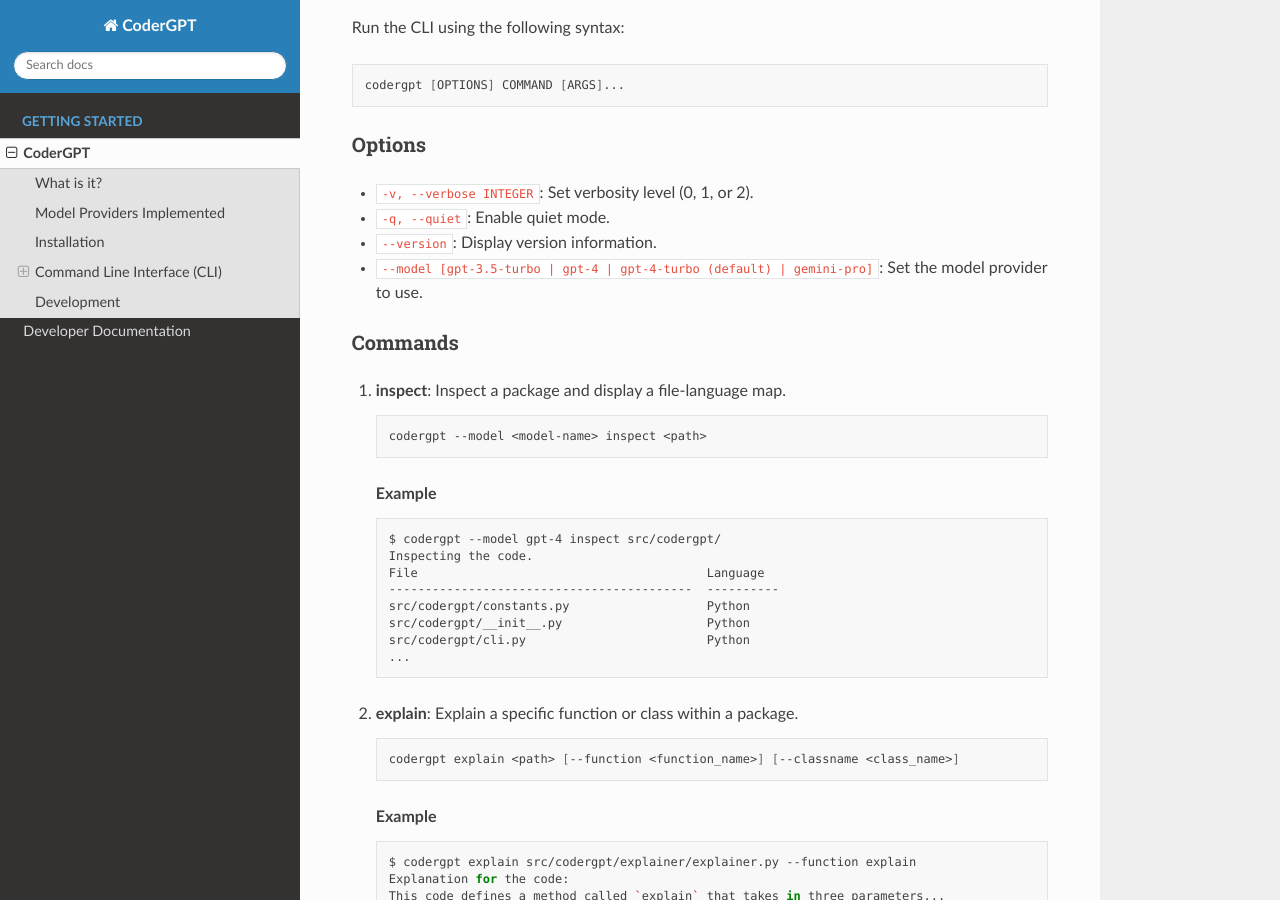
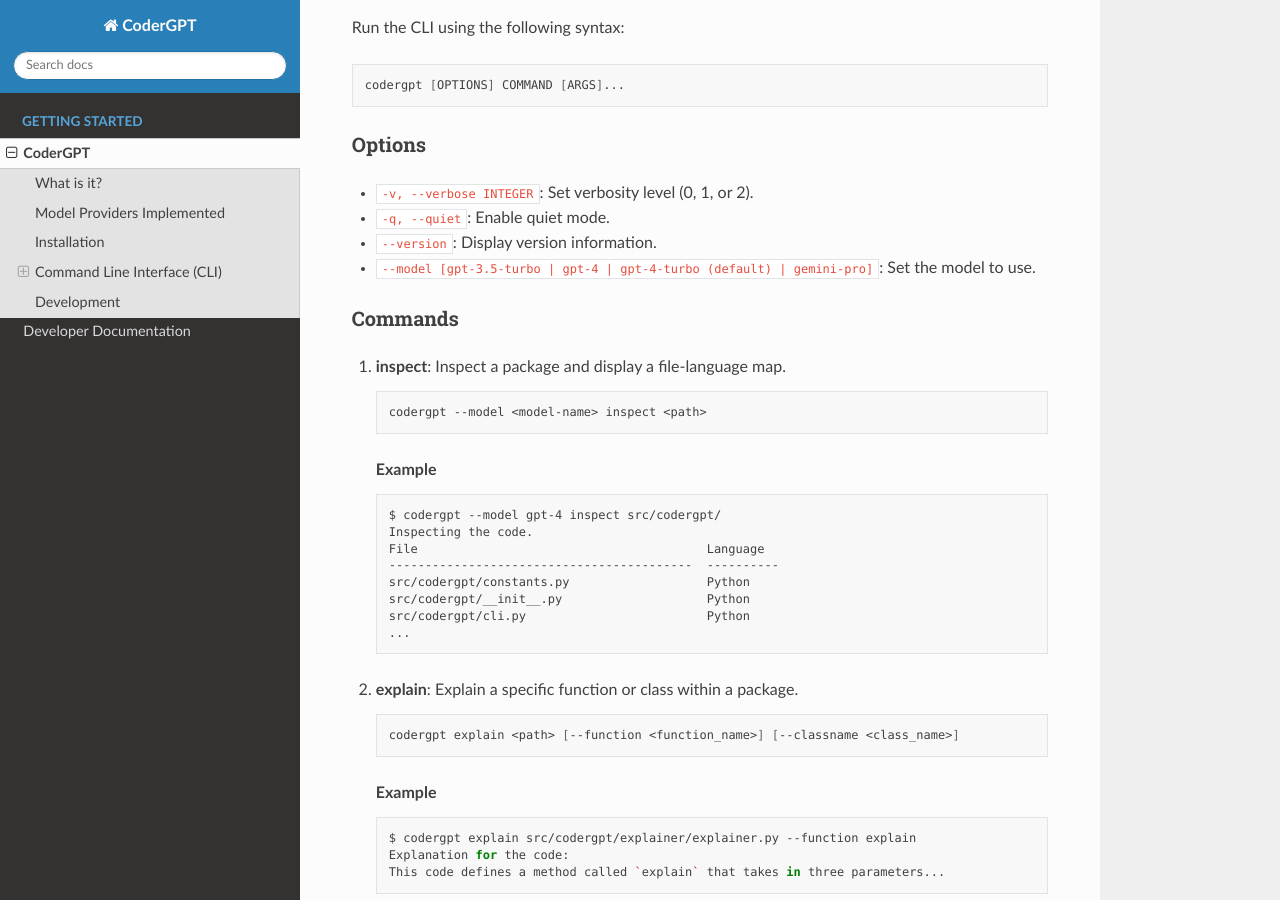
Before and after one commit to hrshdhgd/CoderGPT, a Sphinx documentation site: the page built from docs/description.rst, in a window 1280 px wide and 900 px high, scrolled down 1405 px. Built offline with Sphinx 7.4.7 and the Read the Docs theme 2.0.0, drawn with Linux system fonts in a browser that asks for light colours; pages that are not in the unit, such as notebooks, are missing from menus.

Commit message:
minor typo

```diff
--- a/docs/description.rst
+++ b/docs/description.rst
@@ -78,7 +78,7 @@
 - ``-v, --verbose INTEGER``: Set verbosity level (0, 1, or 2).
 - ``-q, --quiet``: Enable quiet mode.
 - ``--version``: Display version information.
-- ``--model [gpt-3.5-turbo | gpt-4 | gpt-4-turbo (default) | gemini-pro]``: Set the model provider to use.
+- ``--model [gpt-3.5-turbo | gpt-4 | gpt-4-turbo (default) | gemini-pro]``: Set the model to use.
 
 Commands
 ~~~~~~~~
```
